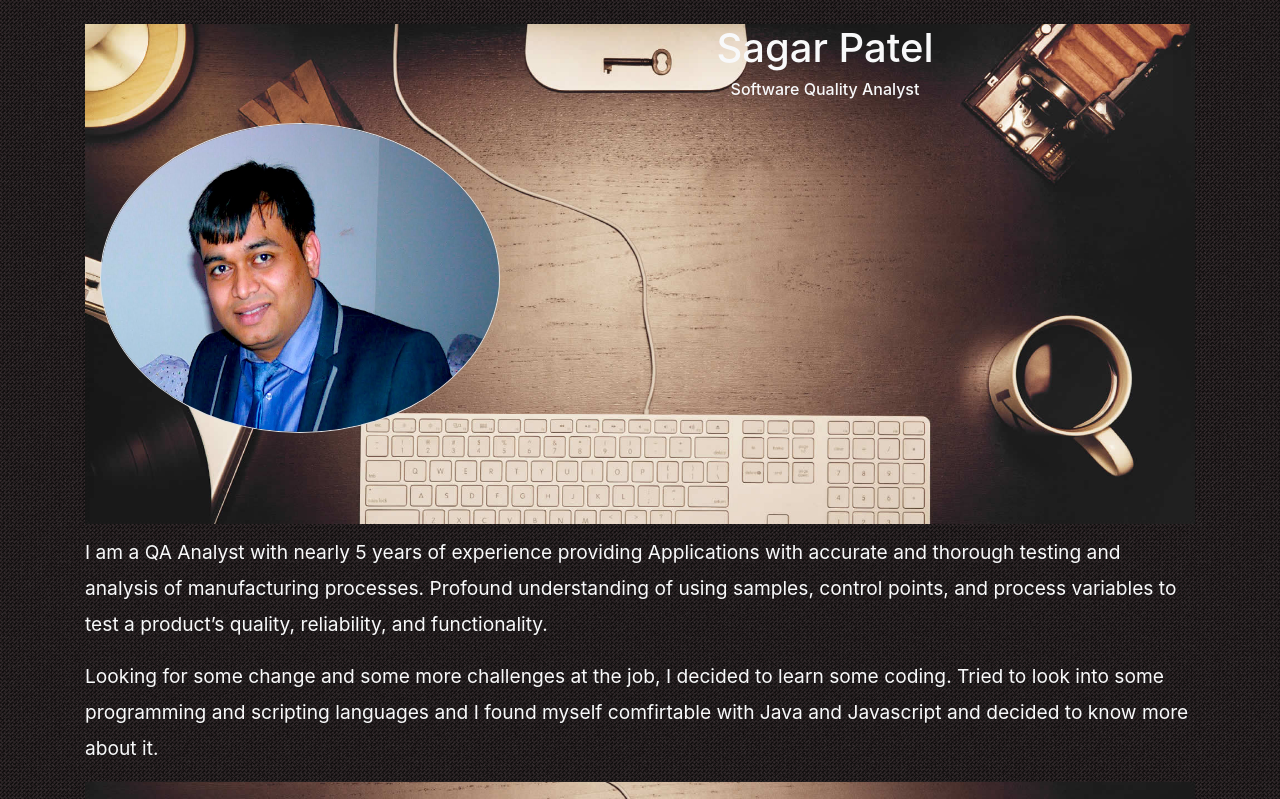
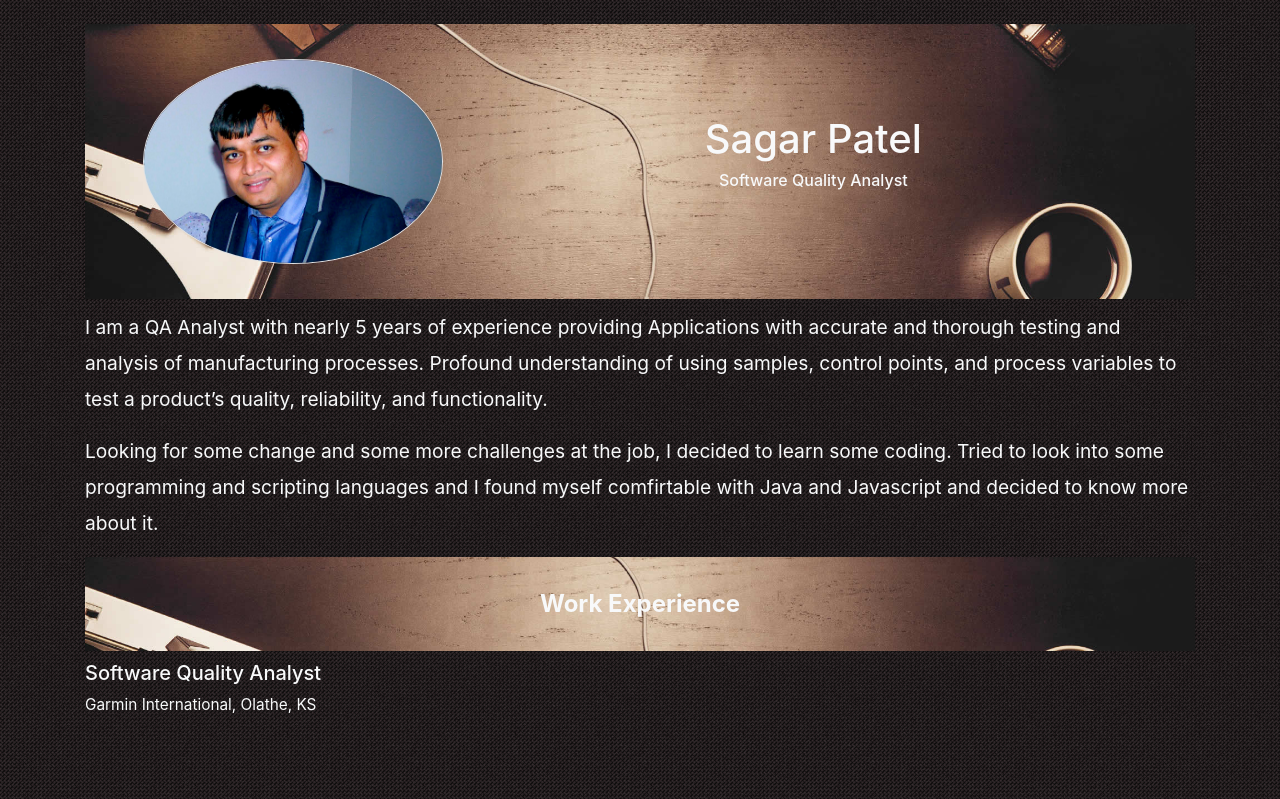
Before and after one commit to SLenKsP/Portfolio, a plain HTML site: page index.html in a window 1280 px wide. Shown: the top 799 px of the page. Drawn offline with nearby package versions, Linux system fonts and the light colour scheme.

Commit message:
Update style.css

```diff
--- a/assets/style.css
+++ b/assets/style.css
@@ -26,9 +26,21 @@ body {
   line-height: 100px;
 }
 
+#myName{
+  display : flex;
+  align-items : center;
+  justify-content: center;
+
+}
+
 #profileImg {
-  max-width: 400px;
-  height: 310px;
+  max-width: 300px;
+  height: 210px;
+}
+.inner {
+  /* border: 1px solid #000000; */
+  display: table-cell;
+  vertical-align: middle;
 }
 
 .overlay {
@@ -65,13 +77,24 @@ body {
 }
 
 
-@media screen and (max-width: 800px) {
+@media screen and (min-width: 300px) {
   .parallax {
     max-height: 100%;
     line-height: 100%;
     font-size: 24px;
     font-weight: bold;
     padding: 35px;
+  }
+  #myName{
+    max-height: 100%;
+    line-height: 100%;
+  }
+  .parallax:not(:first-child){
+    max-height: 100%;
+    line-height: 100%;
+  }
+  .text{
+    font-size: 50%;
   }
 
   #profileImg {
@@ -80,6 +103,6 @@ body {
   }
 
   .projectImgSection {
-    height: 100%;
+    /* height: 100%; */
   }
 }
```
